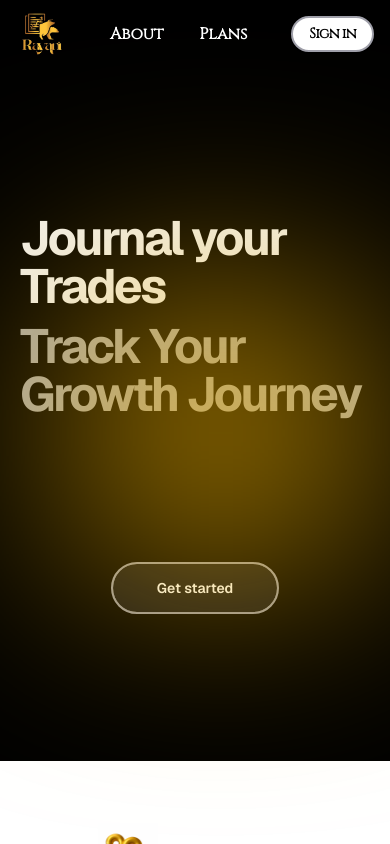
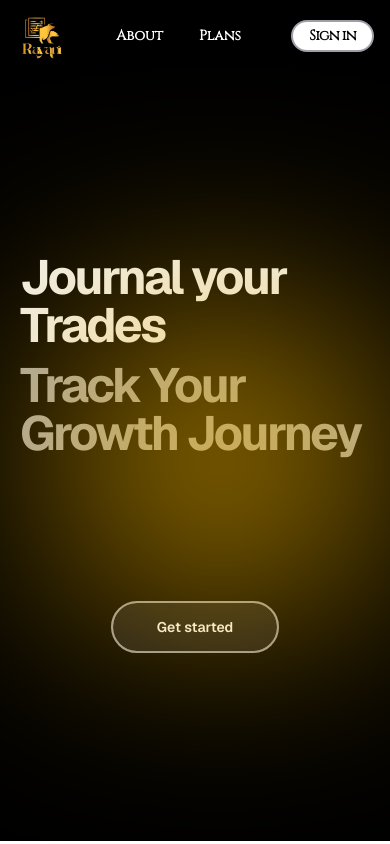
Before and after one commit to james-e-o/journal, a Next.js app: page / in a window 390 px wide. Built offline with nearby package versions, Linux system fonts and the light colour scheme.

Commit message:
nexshelf 30/9 main/master 2

```diff
--- a/src/app/page.js
+++ b/src/app/page.js
@@ -68,11 +68,11 @@ export default function Home() {
     <div id="landing-wrap" onScroll={(e)=>{dropState?setDropState(false):''}} className="font-sans w-full relative z-0 overflow-x-hidden no_scroll h-svh overflow-y-scroll ">
       <div className="min-h-svh relative flex z-0 flex-col justify-start bg-black">
         {/* <div className="absolute bg-white size-80"></div> */}
-        <header id="landing-header" className={`flex md:mt-7 font-serif  justify-between md:border transition-all top-0 duration-200  border-zinc-700 w-full mx-auto md:w-[65%] py-2.5 px-4 md:px-[1.8rem] md:py-1.5 z-[1000] md:rounded-[48px] md:bg-white/5 items-center `}>
+        <header id="landing-header" className={`flex md:mt-7 font-serif  justify-between md:border transition-all top-0 duration-200  border-zinc-700 w-full mx-auto md:w-[65%] py-2 px-4 md:px-[1.8rem] md:py-1.5 z-[1000] md:rounded-[48px] md:bg-white/5 items-center `}>
         {/* <header className="flex  mb-7 justify-between py-2 md:py-4 md:px-7 items-center "> */}
           <div>
             <Image
-              className="dark:invert scale-90  md:scale-x-[112%]"
+              className="dark:invert scale-90 relative top-1.5  md:scale-x-[112%]"
               src="/rayani3.png"
               alt="Next.js logo"
               width={50}
@@ -80,16 +80,16 @@ export default function Home() {
               priority
             />
           </div>
-          <p className="flex font-Cinzel gap-1 md:gap-2.5">
-            <Button variant={'ghost'} className={`obstinate text-white cursor-pointer text-base hover:bg-transparent hover:-translate-y-0.5  hover:text-amber-200 font-semibold`}>About</Button>
+          <p className="flex font-Cinzel relative top-1 gap-1 md:gap-2.5">
+            <Button variant={'ghost'} className={`obstinate text-white cursor-pointer text-sm hover:bg-transparent hover:-translate-y-0.5  hover:text-amber-200 font-bold`}>About</Button>
             {/* <Button variant={'ghost'} className={'text-white cursor-pointer text-base hover:bg-transparent hover:-translate-y-0.5 hover:text-amber-200 font-semibold'}>Blogs</Button> */}
-            <Button variant={`ghost`} className={`obstinate text-white cursor-pointer text-base hover:bg-transparent hover:-translate-y-0.5  hover:text-amber-200 font-semibold`}>Plans</Button>
+            <Button variant={`ghost`} className={`obstinate text-white cursor-pointer text-sm hover:bg-transparent hover:-translate-y-0.5  hover:text-amber-200 font-bold`}>Plans</Button>
           </p>
-          <nav className=" gap-10">
-            <Button variant={'destructive'} className={'bg-white text-black  rounded-3xl md:h-9 font-bold font-Cinzel tracking-tighter border-2 border-zinc-400'}>Sign in</Button>
+          <nav className=" relative top-1 gap-10">
+            <Button variant={'destructive'} className={'bg-white text-black  rounded-3xl h-8 md:h-9 font-bold font-Cinzel tracking-tighter border-2 border-zinc-400'}>Sign in</Button>
           </nav>
         </header>
-        <div className="flex p-5 items-center relative flex-col h-[82svh] gap-0 justify-center">
+        <div className="flex p-5 items-center relative flex-col h-[92svh] gap-0 justify-center">
           <div className="bg-yellow-500 blur-[100px] scale-125 before:w-full before:h-full before:bg-transparent before:absolute before:blur-3xl top-2/5 right-2/12 w-52 h-44 absolute"></div>
           <p className="text-[#f1f1f1] font-sans font-bold text-start sm:text-center tracking-tighter   text-5xl md:text-5xl lg:text-7xl">Journal your Trades</p>
           <p className="text-[#a9a9a9] font-sans font-bold text-start sm:text-center tracking-tighter   mt-3 text-5xl md:text-5xl lg:text-7xl">Track Your Growth Journey</p>
```
